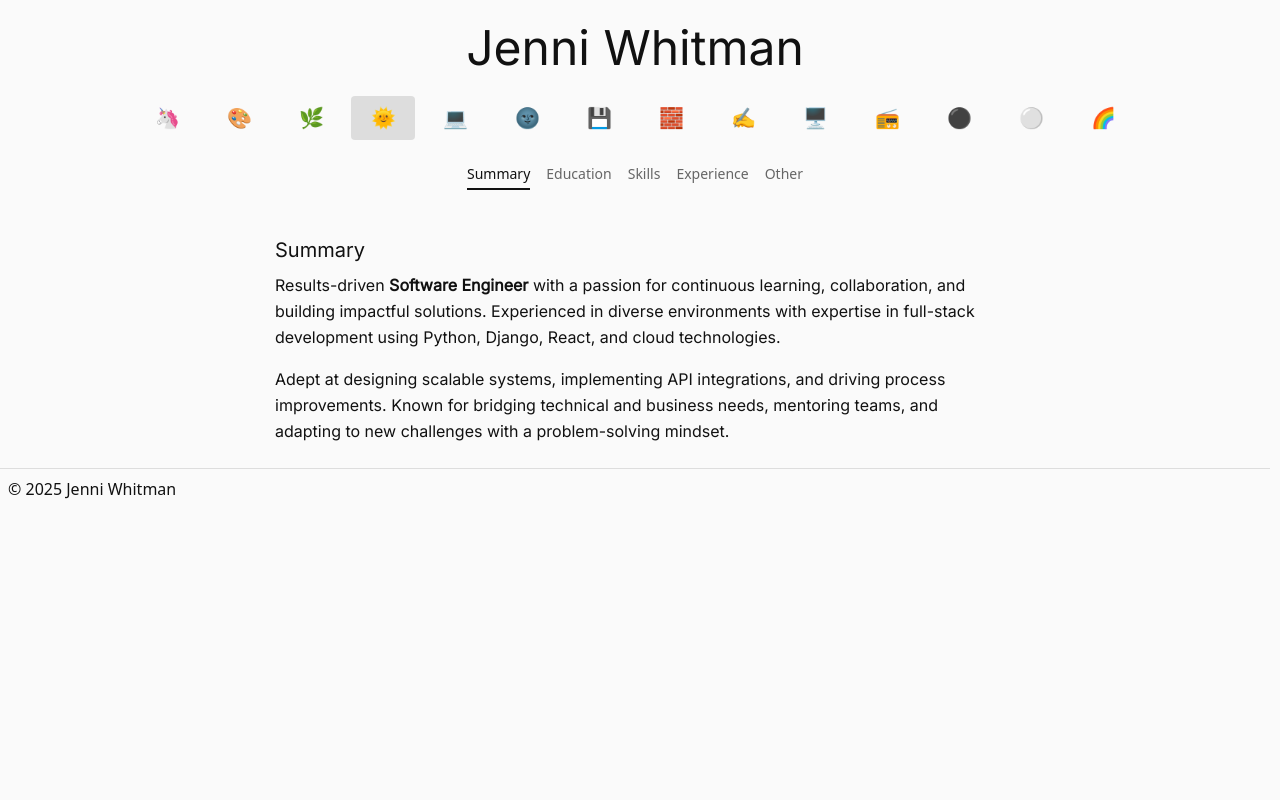
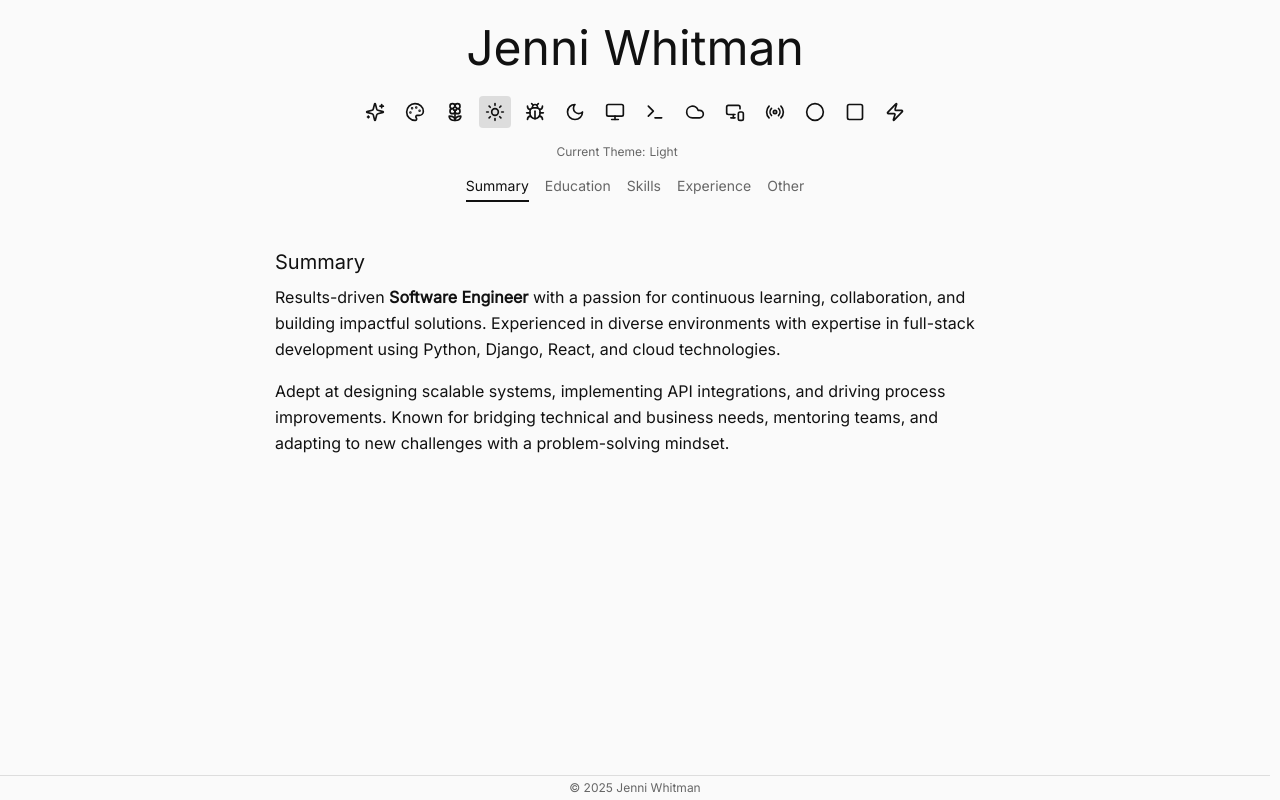
Before and after one commit to JenniWhitman/jenniwhitman.com, a React (Vite) app: page / in a window 1280 px wide. Built offline with nearby package versions, Linux system fonts and the light colour scheme.

Commit message:
ThemeGridSwitcher.tsx updates

```diff
--- a/src/App.tsx
+++ b/src/App.tsx
@@ -26,15 +26,19 @@ const App: React.FC = () => {
   return (
     <StrictMode>
       <motion.div
-        className="min-h-screen bg-[var(--background)] text-[var(--text)] transition-colors duration-500 font-sans"
+        className="min-h-screen flex flex-col bg-[var(--background)] text-[var(--text)] transition-colors duration-500 font-body"
         initial={{ opacity: 0 }}
         animate={{ opacity: 1 }}
         exit={{ opacity: 0 }}
       >
         <header className="p-6 text-center flex flex-col items-center gap-4">
-          <h1 className="text-5xl font-[var(--font-display)]">Jenni Whitman</h1>
-          <div className="flex justify-center overflow-x-auto">
-            <ThemeGridSwitcher />
+          <h1 className="text-5xl font-display text-[var(--primary)]">
+            Jenni Whitman
+          </h1>
+          <div className="flex justify-center w-full relative">
+            <div className="mx-auto overflow-x-auto">
+              <ThemeGridSwitcher />
+            </div>
           </div>
           <nav className="flex flex-wrap justify-center gap-4 text-sm">
             {['summary', 'education', 'skills', 'experience', 'other'].map(
@@ -55,7 +59,7 @@ const App: React.FC = () => {
           </nav>
         </header>
 
-        <main className="p-6 max-w-3xl mx-auto">
+        <main className="flex-grow p-6 max-w-3xl mx-auto">
           <AnimatePresence mode="wait">
             <motion.div
               key={activePage}
@@ -68,7 +72,7 @@ const App: React.FC = () => {
           </AnimatePresence>
         </main>
 
-        <footer className="sticky bottom-0 w-full bg-[var(--background)] border-t border-[var(--muted)] p-2">
+        <footer className="w-full bg-[var(--background)] border-t border-[var(--muted)] py-1 px-2 text-center text-xs text-[var(--secondary)] mt-auto">
           &copy; {new Date().getFullYear()} Jenni Whitman
         </footer>
       </motion.div>
--- a/src/components/ThemeGridSwitcher.tsx
+++ b/src/components/ThemeGridSwitcher.tsx
@@ -1,22 +1,38 @@
 import { useTheme } from '../context/ThemeContext'
 import { motion } from 'framer-motion'
 import { useState, useMemo, useEffect, useRef } from 'react'
+import {
+  Sun,
+  Moon,
+  Circle,
+  Terminal,
+  Palette,
+  Monitor,
+  Cloud,
+  Flower2,
+  Bug,
+  Sparkles,
+  MonitorSmartphone,
+  Radio,
+  Square,
+  Zap,
+} from 'lucide-react'
 
 const themes = [
-  { id: 'light', label: 'Light', icon: '🌞' },
-  { id: 'dark', label: 'Dark', icon: '🌚' },
-  { id: 'monochrome', label: 'Mono', icon: '⚫' },
-  { id: 'brutalist', label: 'Brutal', icon: '🧱' },
-  { id: 'pastel', label: 'Pastel', icon: '🎨' },
-  { id: 'cyber', label: 'Cyber', icon: '💾' },
-  { id: 'handdrawn', label: 'Hand', icon: '✍️' },
-  { id: 'natural', label: 'Nature', icon: '🌿' },
-  { id: 'hacker', label: 'Hacker', icon: '💻' },
-  { id: 'lisafrank', label: 'Lisa', icon: '🦄' },
-  { id: 'windows95', label: 'Win95', icon: '🖥️' },
-  { id: 'vintage', label: 'Vintage', icon: '📻' },
-  { id: 'minimalist', label: 'Min', icon: '⚪' },
-  { id: 'neon', label: 'Neon', icon: '🌈' },
+  { id: 'light', label: 'Light', icon: Sun },
+  { id: 'dark', label: 'Dark', icon: Moon },
+  { id: 'monochrome', label: 'Mono', icon: Circle },
+  { id: 'brutalist', label: 'Brutal', icon: Terminal },
+  { id: 'pastel', label: 'Pastel', icon: Palette },
+  { id: 'cyber', label: 'Cyber', icon: Monitor },
+  { id: 'handdrawn', label: 'Hand', icon: Cloud },
+  { id: 'natural', label: 'Nature', icon: Flower2 },
+  { id: 'hacker', label: 'Hacker', icon: Bug },
+  { id: 'lisafrank', label: 'Lisa', icon: Sparkles },
+  { id: 'windows95', label: 'Win95', icon: MonitorSmartphone },
+  { id: 'vintage', label: 'Vintage', icon: Radio },
+  { id: 'minimalist', label: 'Min', icon: Square },
+  { id: 'neon', label: 'Neon', icon: Zap },
 ]
 
 const ThemeGridSwitcher = () => {
@@ -42,44 +58,28 @@ const ThemeGridSwitcher = () => {
 
   return (
     <div className="relative w-full overflow-x-auto">
-      <div
-        ref={containerRef}
-        className="flex gap-2 px-4 py-2 min-w-max relative z-0"
-      >
+      <div ref={containerRef} className="flex gap-2 px-4 py-2 min-w-max">
         {shuffledThemes.map((t) => (
           <motion.button
             key={t.id}
             onClick={() => setTheme(t.id as any)}
             onMouseEnter={() => setHovered(t.label)}
             onMouseLeave={() => setHovered(null)}
-            whileHover={{ scale: 1.02 }}
+            whileHover={{ scale: 1.05 }}
             whileTap={{ scale: 0.95 }}
-            className={`relative text-xl p-2 rounded transition ${t.id === theme ? 'bg-[var(--muted)]' : ''}`}
+            className={`relative w-8 h-8 flex items-center justify-center p-1 rounded transition ${t.id === theme ? 'bg-[var(--muted)]' : ''}`}
             aria-label={`Switch to ${t.label} theme`}
           >
-            <span className="block w-12 text-center">
-              {hovered === t.label ? (
-                <motion.span
-                  initial={{ opacity: 0, rotateY: -90 }}
-                  animate={{ opacity: 1, rotateY: 0 }}
-                  exit={{ opacity: 0, rotateY: 90 }}
-                  transition={{ duration: 0.6, ease: 'easeInOut' }}
-                >
-                  {t.label}
-                </motion.span>
-              ) : (
-                <motion.span
-                  initial={{ opacity: 0, rotateY: -90 }}
-                  animate={{ opacity: 1, rotateY: 0 }}
-                  exit={{ opacity: 0, rotateY: 90 }}
-                  transition={{ duration: 0.6, ease: 'easeInOut' }}
-                >
-                  {t.icon}
-                </motion.span>
-              )}
-            </span>
+            <t.icon className="w-5 h-5" style={{ color: 'var(--primary)' }} />
           </motion.button>
         ))}
+      </div>
+
+      <div className="text-center mt-2 text-xs text-[var(--secondary)] flex justify-center gap-1 whitespace-nowrap">
+        <span>Current Theme:</span>
+        <span className="inline-block min-w-[4rem] text-left">
+          {hovered || themes.find((t) => t.id === theme)?.label}
+        </span>
       </div>
     </div>
   )
```
